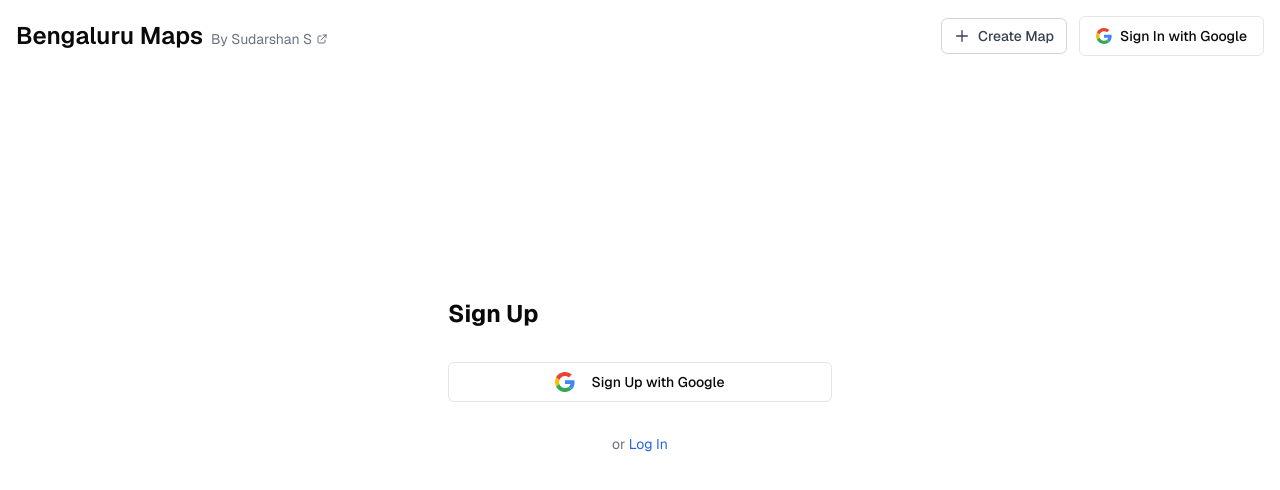
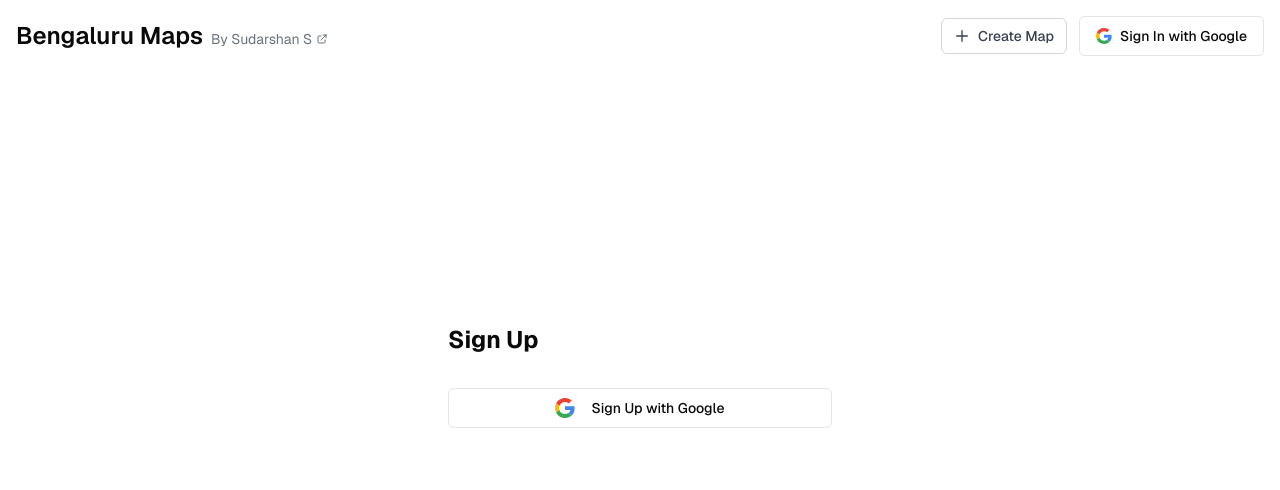
Before and after one commit to SuperMonstor/bengaluru_maps_prod, a Next.js app: page /sign-up in a window 1280 px wide. Shown: the top 490 px of the page. Built offline with nearby package versions, Linux system fonts and the light colour scheme; no server answers.

Commit message:
removed access to sign-up page

```diff
--- a/app/(auth)/login/page.tsx
+++ b/app/(auth)/login/page.tsx
@@ -134,14 +134,14 @@
 					</form> */}
 				</section>
 
-				<footer className="text-center">
+				{/* <footer className="text-center">
 					<p className="text-sm text-gray-500">
 						or{" "}
 						<Link href="/sign-up" className="text-blue-600 hover:underline">
 							Sign Up
 						</Link>
 					</p>
-				</footer>
+				</footer> */}
 			</section>
 		</main>
 	)
--- a/app/(auth)/sign-up/page.tsx
+++ b/app/(auth)/sign-up/page.tsx
@@ -124,14 +124,14 @@
 						</fieldset>
 					</form> */}
 				</section>
-				<footer className="text-center">
+				{/* <footer className="text-center">
 					<p className="text-sm text-gray-500">
 						or{" "}
 						<Link href="/login" className="text-blue-600 hover:underline">
 							Log In
 						</Link>
 					</p>
-				</footer>
+				</footer> */}
 			</section>
 		</main>
 	)
```
